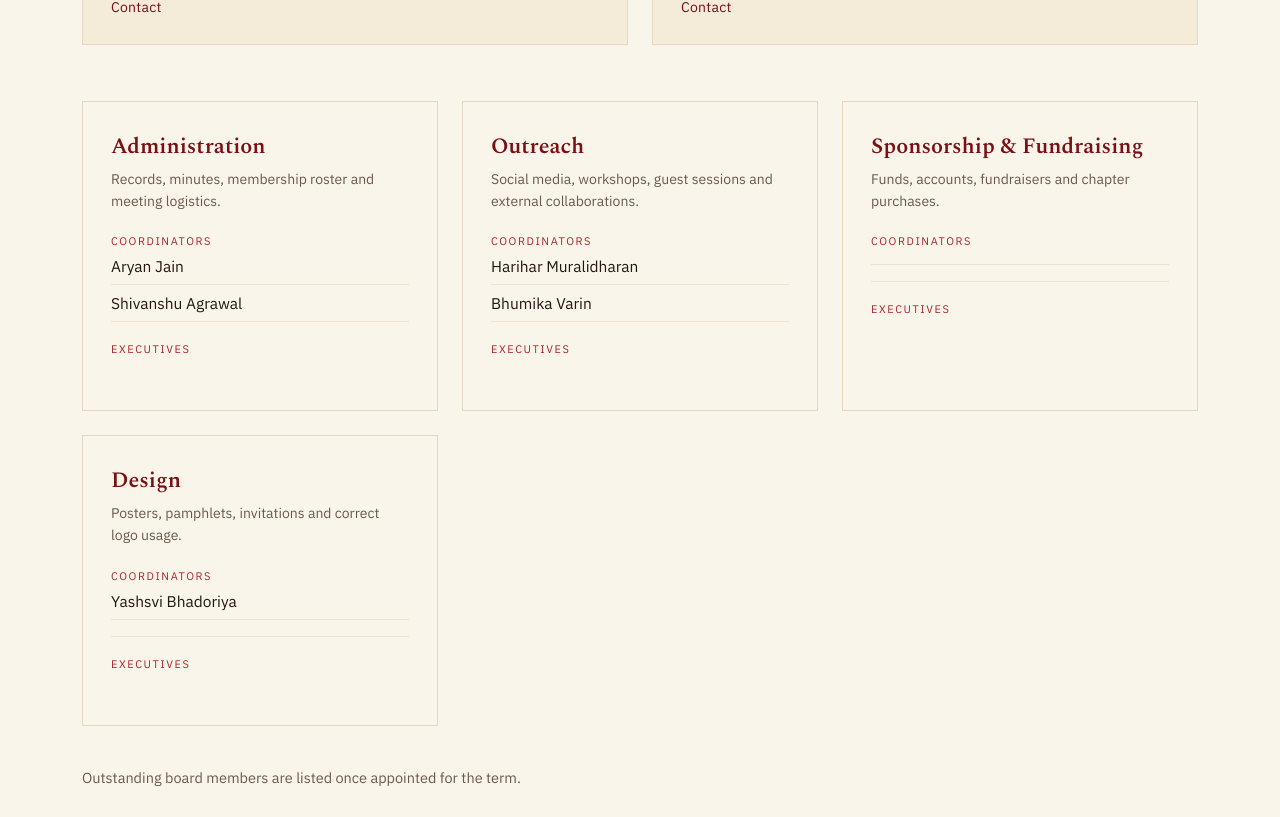
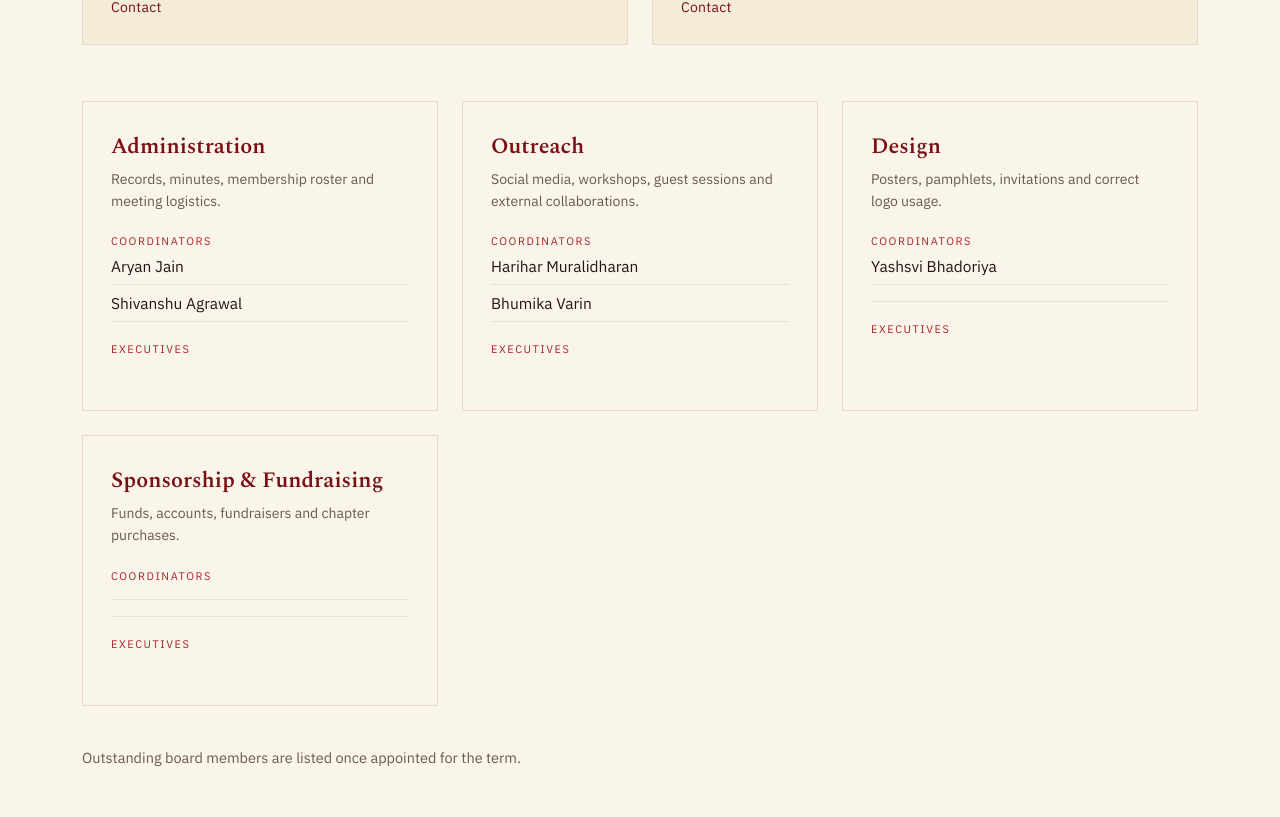
Before and after one commit to asmiitd/ASM-IITD-Website, a React (Vite) app in the folder website/: page /#/team in a window 1280 px wide. Shown: the part 760-1577 px from the top of the page. Built offline with nearby package versions, Linux system fonts and the light colour scheme.

Commit message:
Update Team.jsx

```diff
--- a/website/src/pages/Team.jsx
+++ b/website/src/pages/Team.jsx
@@ -35,17 +35,18 @@ const verticals = [
     executives: ['', '','',''],
   },
   {
+    name: 'Design',
+    description: 'Posters, pamphlets, invitations and correct logo usage.',
+    coordinators: ['Yashsvi Bhadoriya', ''],
+    executives: ['', '','',''],
+  },
+  {
     name: 'Sponsorship & Fundraising',
     description: 'Funds, accounts, fundraisers and chapter purchases.',
     coordinators: ['', ''],
     executives: ['', '','',''],
   },
-  {
-    name: 'Design',
-    description: 'Posters, pamphlets, invitations and correct logo usage.',
-    coordinators: ['Yashsvi Bhadoriya', ''],
-    executives: ['', '','',''],
-  },
+
 ]
 
 export default function Team() {
```
